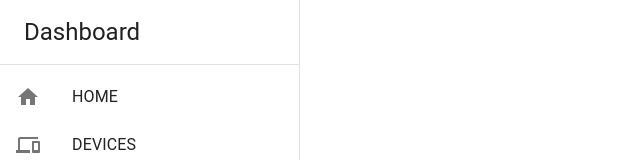
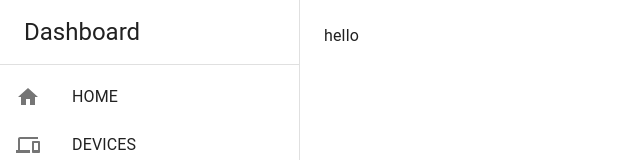
Before and after one commit to so298/home-cloud-dashboard, a React (Create React App) app: page /home in a window 1280 px wide. Shown: the top 160 px of the page, without its empty margins (0-640 px from the left). Built offline with nearby package versions, Linux system fonts and the light colour scheme.

Commit message:
split into frame

```diff
--- a/src/App.tsx
+++ b/src/App.tsx
@@ -1,24 +1,15 @@
-import { CssBaseline, Box, AppBar, Toolbar, Typography } from "@mui/material";
 import React from "react";
-import { LeftSideBar } from "./components/LeftSideBar";
-
-const drawerWidth = 300;
+import { CssBaseline, Box } from "@mui/material";
+import { Frame } from "./components/Frame";
 
 export const App = () => {
   return (
     <div className="App">
+      <CssBaseline />
       <header className="App-header"></header>
-      <Box display="flex">
-        <CssBaseline />
-        <LeftSideBar />
-        <Box>
-          <Box
-            component="main"
-            sx={{ flexGrow: 1, bgcolor: "background.default", p: 3 }}
-          >
-          </Box>
-        </Box>
-      </Box>
+      <Frame>
+        <Box>hello</Box>
+      </Frame>
     </div>
   );
 };
--- /dev/null
+++ b/src/components/Frame.tsx
@@ -0,0 +1,21 @@
+import React from "react";
+import { Box } from "@mui/material";
+import { LeftSideBar } from "./LeftSideBar";
+
+type Props = {
+  children: React.ReactNode
+}
+
+export const Frame = ({children}: Props) => {
+  return (
+    <Box display="flex">
+      <LeftSideBar />
+      <Box
+        component="main"
+        sx={{ flexGrow: 1, bgcolor: "background.default", p: 3 }}
+      >
+        {children}
+      </Box>
+    </Box>
+  );
+};
```
